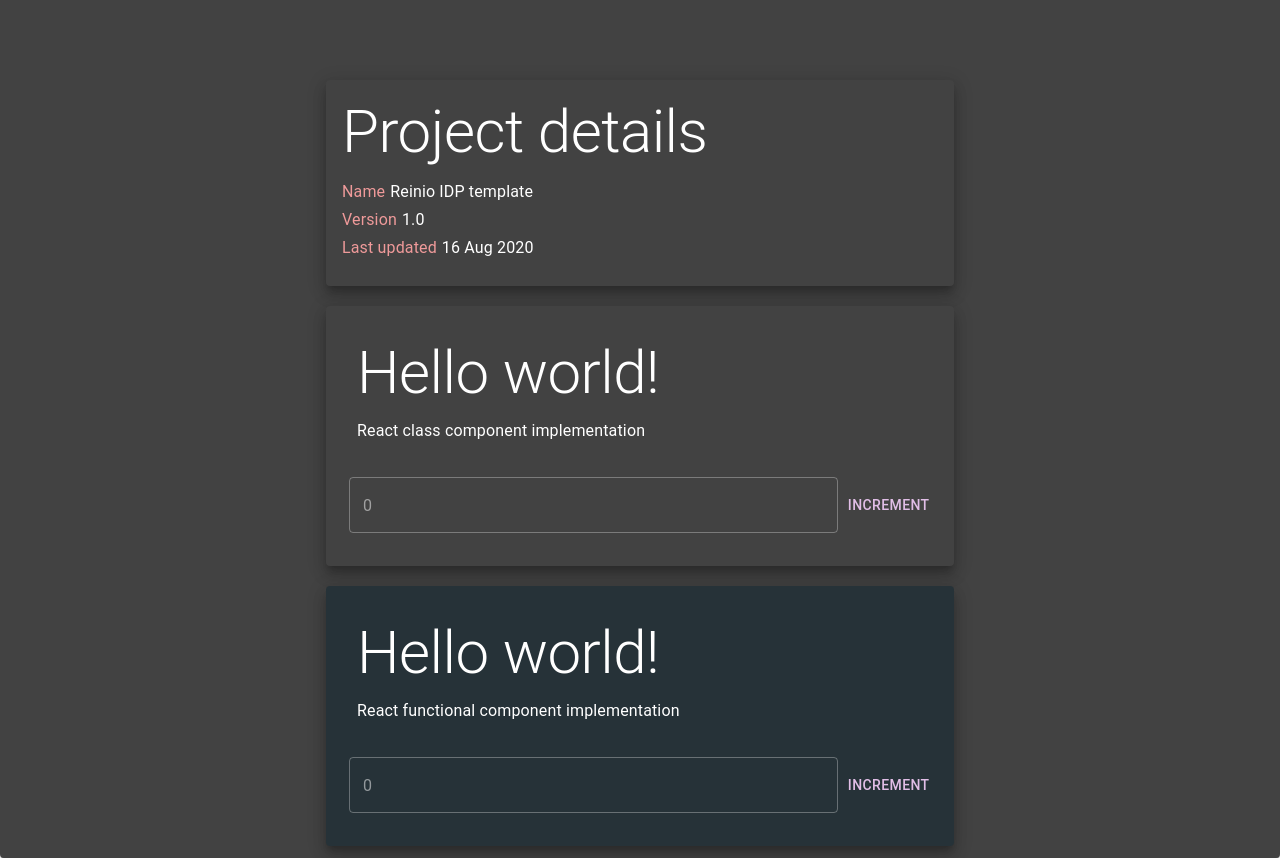
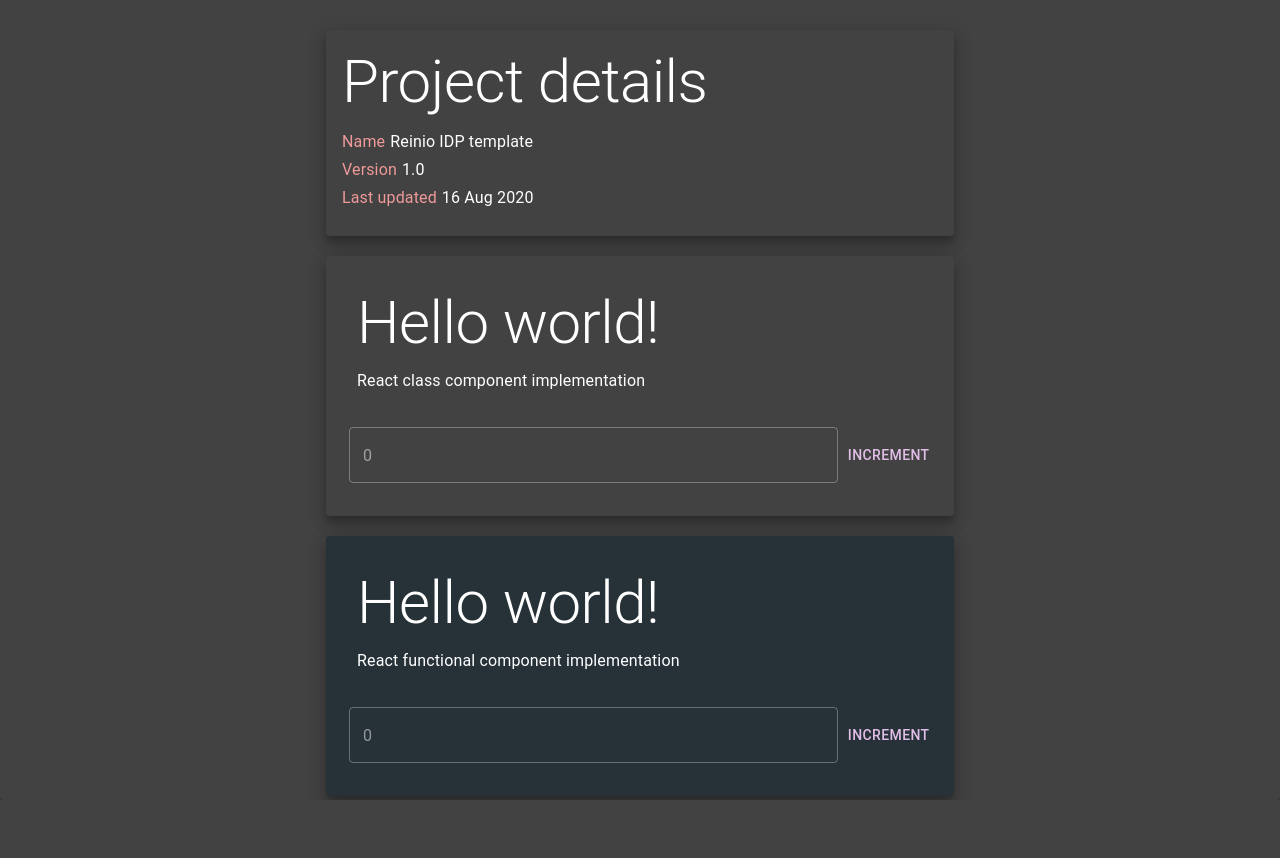
Before and after one commit to veiv/react-template, a React (Create React App) app: page / in a window 1280 px wide. After the commit the page ends 800 px from the top, so only its background shows below. Built offline with nearby package versions, Linux system fonts and the light colour scheme.

Commit message:
Fix design issues

```diff
--- a/src/components/ContentSection/ContentSection.jsx
+++ b/src/components/ContentSection/ContentSection.jsx
@@ -7,6 +7,7 @@ import WelcomePage from "pages/WelcomePage";
 const useStyles = makeStyles(() => ({
     paperStyles: {
         "min-height": "100vh",
+        overflow: "hidden",
     },
 }));
 
--- a/src/index.css
+++ b/src/index.css
@@ -1,4 +1,5 @@
 body {
+    background: #424242;
     margin: 0;
     padding: 0;
 }
--- a/src/pages/WelcomePage/WelcomePage.jsx
+++ b/src/pages/WelcomePage/WelcomePage.jsx
@@ -10,7 +10,7 @@ import projectData from "../../res/projectData.json";
 
 const useStyles = makeStyles(() => ({
     gridContainerStyles: {
-        "padding-top": "10vh",
+        "padding-top": "30px",
     },
     separatorStyles: {
         height: "20px",
```
